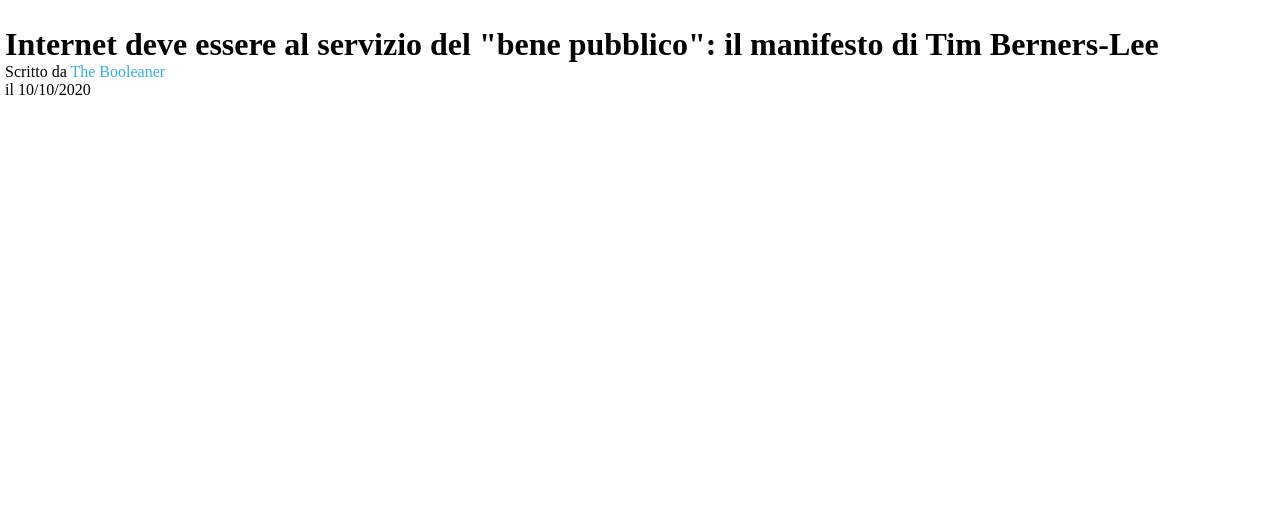
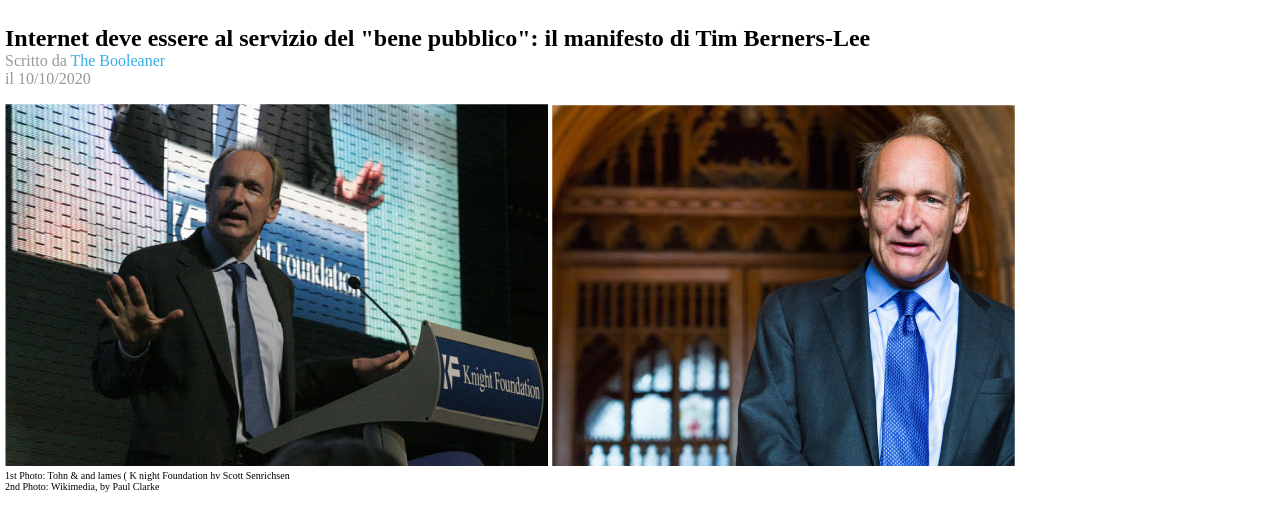
Before and after one commit to robertolatini31/html-css-booleaner, a plain HTML site: page index.html in a window 1280 px wide. Shown: the part 170-700 px from the top of the page. Drawn offline with Linux system fonts and the light colour scheme.

Commit message:
added photos section

```diff
--- a/css/style.css
+++ b/css/style.css
@@ -24,8 +24,14 @@ padding: 5px;
 
 #subtitle {
     margin-top: 0;
+    color: #979797;
 }
 
 .clictext {
     color: #34b0e7;
 }
+
+#subtitlephotos {
+    margin-top: 0;
+    font-size: 10px;
+}
--- a/index.html
+++ b/index.html
@@ -21,15 +21,26 @@
 
     <main>
 
-        <div>
+        <section>
 
             <h1 id="maintitle">Internet deve essere al servizio del "bene pubblico": il
                 manifesto di Tim Berners-Lee</h1>
             <p id="subtitle">Scritto da <span class="clictext">The Booleaner</span> <br>
                 il 10/10/2020</p>
 
-       </div>
+        </section>
+        <!-- ./title section  -->
 
+        <section class="photos">
+
+            <img src="./img/tim-1.jpg" alt="">
+            <img src="./img/tim-2.jpg" alt="">
+
+            <p id="subtitlephotos">1st Photo: Tohn & and lames ( K night Foundation hv Scott Senrichsen <br>2nd Photo: Wikimedia, by Paul Clarke </p>
+
+
+        </section>
+        <!-- /.photos -->
     </main>
     <!-- ./main  -->
     <footer></footer>
```
